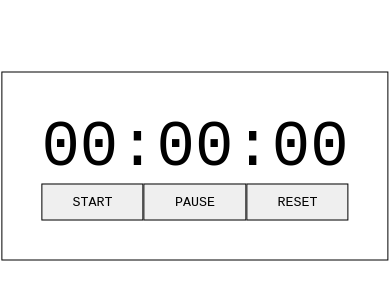
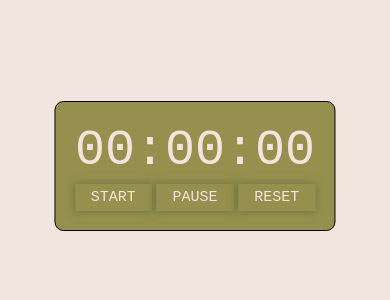
Before and after one commit to yarkhan706/Stop-Watch, a plain HTML site: page index.html in a window 390 px wide. Shown: the part 256-556 px from the top of the page. Drawn offline with Linux system fonts and the light colour scheme.

Commit message:
STYLE.CSS FILE IS UPDATED

```diff
--- a/style.css
+++ b/style.css
@@ -3,6 +3,9 @@
     padding: 0;
     box-sizing: border-box;
     font-family: 'Courier New', Courier, monospace;
+}
+body{
+    background-color: #f2e5dd; ;
 }
 
 
@@ -12,11 +15,14 @@
     left: 50%;
     transform: translate(-50%,-50%);
     border: solid 1px;
-    padding: 10%;
+    border-radius: 9px;
+    padding: 5%;
     display: grid;
     grid-template-areas:
     "time time time"
-    "start pause reset";
+    "startbtn pause reset";
+    gap: 5px;
+    background-color: #96904e;
 
 }
 
@@ -25,9 +31,70 @@
     font-size: 4rem;
     text-align: center;
     font-family: 'Courier New', Courier, monospace;
+    color: #f2e5dd;
 }
 
+#startbtn{
+    grid-area: startbtn;
+
+}
+#pausebtn{
+    grid-area: pause;
+}
+#resetbtn{
+    grid-area: reset;
+}
+
+#startbtn:hover{
+    cursor: pointer;
+    border-radius: 4px;
+    border-bottom: #f2e5dd 1px solid;
+    box-shadow: 0px 0px 1px 1px #6a7643;
+    transition: all 0.2s;
+}
+#pausebtn:hover{
+    cursor: pointer;
+    border-radius: 6px;
+    box-shadow: 0px 0px 1px 1px #6a7643;
+    border-bottom: #f2e5dd 1px solid;
+    transition: all 0.2s;
+}
+#resetbtn:hover{
+    cursor: pointer;
+    border-radius: 4px;
+    box-shadow: 0px 0px 1px 1px #6a7643;
+    border-bottom: #f2e5dd 1px solid;
+    transition: all 0.2s;
+}
+
+*::selection{
+ color: #f2e5dd;
+ background-color: #6a7643;
+}
+
+
+
 .btn{
-    border: 1px solid;
+    border: 1px solid #96904e;
     padding: 10px;
+    box-shadow: 0px 0px 8px 1px #6a7643;
+    background-color: #96904e;
+    color: #f2e5dd;
+    font-weight: 500;
 }
+
+@media screen and (max-width:768px) {
+
+    .container{
+        padding: auto;
+    }
+
+    .time{
+        font-size: 50px;
+    }
+    .btn{
+        padding: 4px;
+        font-size: 15px;
+    }
+
+}
```
